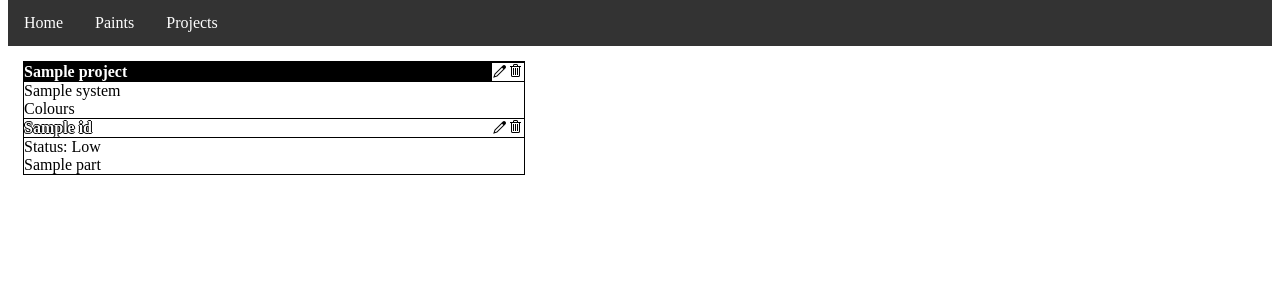
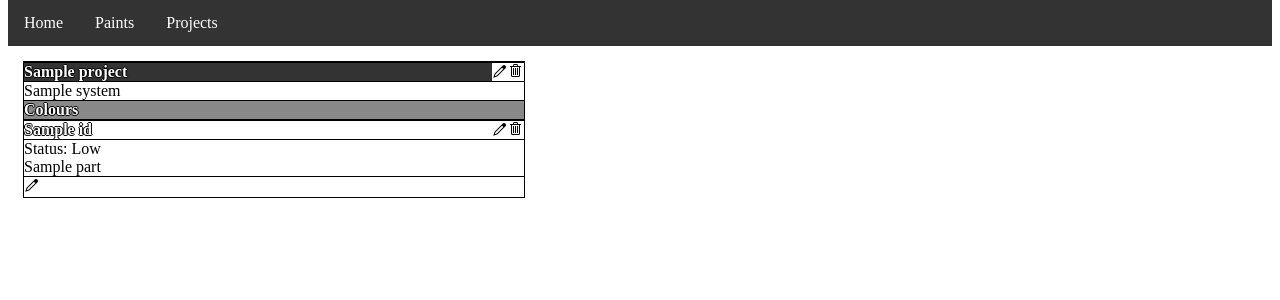
Before and after one commit to DJMurphy88/paint-database-python, a Flask app: template templates/projectlist.html in a window 1280 px wide. Shown: the part 118-418 px from the top of the page. Run offline with Flask 3, Linux system fonts and the light colour scheme; the template is opened without the code that fills it: most values are stand-ins (such as "Sample title", 1, 10 or a date in 2020).

Commit message:
Projects layout, CSS changes.

```diff
--- a/static/styles/style.css
+++ b/static/styles/style.css
@@ -117,23 +117,20 @@ li.dropdown {display: inline-block;}
 
 /* Card display settings */
 
-.fullCard {
-    border: 1px solid var(--black);
-    max-width: 500px;
-}
-
-.simpleCard {
+.card {
     border: 1px solid var(--black);
     max-width: 500px;
 }
 
 .cardHeader {display: flex;}
 
-.cardBody {
+.paintBody {
     display: grid;
     grid-template-areas:
         'paint pot';
 }
+
+.cardFooter {border-top: 1px solid var(--black);}
 
 .cardName {
     flex-grow: 1;
@@ -169,7 +166,11 @@ li.dropdown {display: inline-block;}
 
 .danger-bg {background-color: red;}
 
-.black-bg {background-color: var(--black)}
+.black-bg {background-color: var(--black);}
+
+.dark-bg {background-color: var(--dark);}
+
+.light-bg {background-color: var(--light);}
 
 .wrap {
   display: flex;
--- a/templates/fullcard.html
+++ b/templates/fullcard.html
@@ -6,7 +6,7 @@
     {% set warning = "good-bg" %}
 {% endif %}
 
-<div class="grid-container fullCard">
+<div class="grid-container card">
     <div class="cardHeader">
         <div class="cardName" style="background-color: {{ paint.hexcode }}">
             {{ paint.paint_name }}
@@ -18,7 +18,7 @@
                 <img src="{{ url_for('static',filename='images/icons8-trash-16.png') }}"></a>
         </div>
     </div>
-    <div class="cardBody">
+    <div class="paintBody">
         <div class="paintInfo">
             ID: {{ paint.paint_id }}<br/>
             Type: {{ paint.paint_type }}<br/>
--- a/templates/paintlist.html
+++ b/templates/paintlist.html
@@ -16,9 +16,9 @@
         <input type="text" id="userInput" onkeyup="listFilter()" placeholder="Sort...">
     </div>
 
-    <div class="grid-container grid-container--fit cards">
+    <div class="grid-container grid-container--fit">
     {% for paint in paints  %}
-        <div class="grid-element {{ paint.paint_colour }} card">
+        <div class="grid-element {{ paint.paint_colour }}">
             {% include 'fullcard.html' %}
         </div>
     {% endfor %}
--- a/templates/projectcard.html
+++ b/templates/projectcard.html
@@ -1,6 +1,6 @@
-<div class="grid-container fullCard">
+<div class="grid-container card">
     <div class="cardHeader">
-        <div class="cardName black-bg">
+        <div class="cardName dark-bg">
             {{ project.project_name }}
         </div>
         <div class="cardMenu">
@@ -11,10 +11,11 @@
     </div>
     <div class="cardBody">
         {{ project.system }}
-    </div>
-    <div>
-        <div class="projectColours">
-            Colours
+            <div>
+        <div class="cardHeader light-bg">
+            <div class="cardName">
+                Colours
+            </div>
         </div>
         {% for part in project.parts %}
         <div class="cardHeader">
@@ -35,4 +36,8 @@
         </div>
         {% endfor %}
     </div>
+    </div>
+    <div class="cardFooter">
+        <a href=""><img src="{{ url_for('static',filename='images/icons8-edit-16.png') }}"></a>
+    </div>
 </div>
--- a/templates/projectlist.html
+++ b/templates/projectlist.html
@@ -11,9 +11,9 @@
 
 {% block content %}
 
-<div class="grid-container grid-container--fit projectcards">
+<div class="grid-container grid-container--fit">
     {% for project in projects %}
-        <div class="grid-element {{ project.project_name }} card">
+        <div class="grid-element {{ project.project_name }}">
             {% include 'projectcard.html' %}
         </div>
     {% endfor %}
--- a/templates/simplecard.html
+++ b/templates/simplecard.html
@@ -1,4 +1,4 @@
-<div class="grid-container simpleCard">
+<div class="grid-container card">
     <div class="cardHeader">
         <div class="name" style="background-color: {{ paint.hexcode }}">
             {{ paint.paint_name }}
@@ -10,7 +10,7 @@
                 <img src="{{ url_for('static',filename='images/icons8-trash-16.png') }}"></a>
         </div>
     </div>
-    <div class="cardBody">
+    <div class="paintBody">
         <div class="paintInfo">
             ID: {{ paint.paint_id }}<br/>
             Type: {{ paint.paint_type }}<br/>
```
